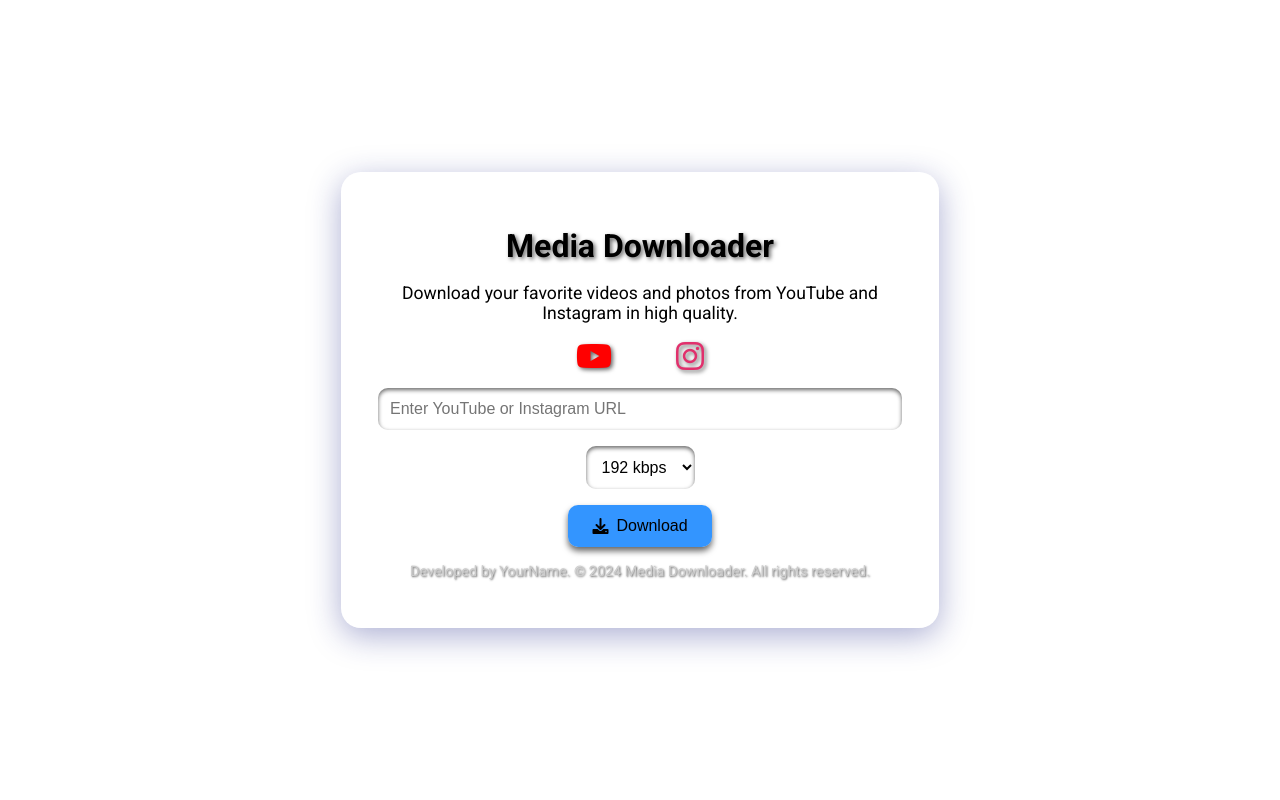
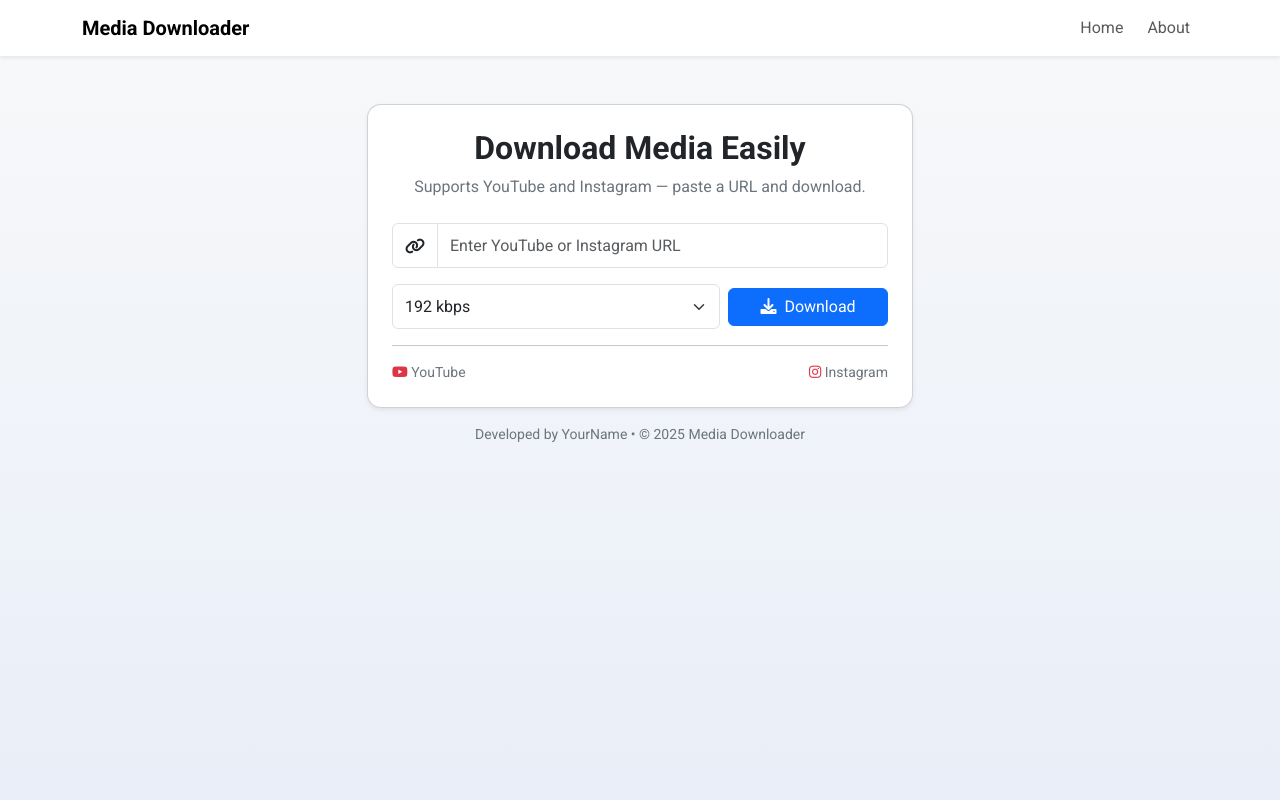
Before and after one commit to ShivDev007/yt_mp3_downloader, a Flask app: page / in a window 1280 px wide. Run offline with Flask 3, Linux system fonts and the light colour scheme; some libraries are stand-ins or nearby versions.

Commit message:
changed the UI little bit

```diff
--- a/static/css/styles.css
+++ b/static/css/styles.css
@@ -89,141 +89,122 @@ select {
 
 
 
+/* Custom styles for Bootstrap-based UI */
+
+:root {
+    --brand: #0d6efd;
+    /* Bootstrap primary */
+    --muted: #6c757d;
+    --card-radius: 14px;
+}
+
 body {
     font-family: 'Roboto', sans-serif;
-    margin: 0;
-    padding: 0;
-    background: url('') no-repeat center center fixed;
-    background-size: cover;
-    display: flex;
-    justify-content: center;
-    align-items: center;
-    height: 100vh;
-    color: #000000;
+    background: linear-gradient(180deg, #f8f9fa 0%, #e9eef8 100%);
+    color: #212529;
+    -webkit-font-smoothing: antialiased;
+    -moz-osx-font-smoothing: grayscale;
+    min-height: 100vh;
 }
 
-.main-container {
-    display: flex;
-    justify-content: center;
-    align-items: center;
-    width: 100%;
-    height: 100%;
+.card {
+    border-radius: var(--card-radius);
 }
 
-.content-container {
-    background: rgba(255, 255, 255, 0.1);
-    padding: 2em 3em;
-    border-radius: 20px;
-    box-shadow: 0 8px 32px 0 rgba(31, 38, 135, 0.37);
-    backdrop-filter: blur(10px);
-    -webkit-backdrop-filter: blur(10px);
-    border: 1px solid rgba(255, 255, 255, 0.18);
-    text-align: center;
-    max-width: 500px;
-    width: 100%;
+.card .card-body {
+    padding: 1.5rem;
 }
 
-.title {
+h2.card-title {
     font-weight: 700;
-    margin-bottom: 0.5em;
-    color: #000000;
-    text-shadow: 2px 2px 4px rgba(0, 0, 0, 0.6);
+    margin-bottom: 0.25rem;
 }
 
-.description {
-    margin-bottom: 1em;
-    color: #000000;
-    font-size: 1.1em;
+.text-muted {
+    color: var(--muted) !important;
 }
 
-.input-group {
-    display: flex;
-    flex-direction: column;
-    align-items: center;
-}
-
-.icon-group {
-    display: flex;
-    justify-content: center;
-    margin-bottom: 1em;
-}
-
+/* Icons */
 .youtube-icon {
     color: #ff0000;
-    font-size: 2em;
-    margin-right: 1em;
-    text-shadow: 2px 2px 4px rgba(0, 0, 0, 0.6);
 }
 
 .instagram-icon {
     color: #e1306c;
-    font-size: 2em;
-    margin-left: 1em;
-    text-shadow: 2px 2px 4px rgba(0, 0, 0, 0.6);
 }
 
-input[type="text"], select {
-    width: 100%;
-    padding: 0.75em;
-    margin-bottom: 1em;
-    border: none;
-    border-radius: 10px;
-    font-size: 1em;
-    background-color: rgba(255, 255, 255, 0.2);
-    color: #000000;
-    box-shadow: inset 0 2px 4px rgba(0, 0, 0, 0.6);
+/* Thumbnail area */
+#thumbnail-container img {
+    max-height: 220px;
+    object-fit: cover;
 }
 
-select {
-    padding: 0.75em;
+/* Message/alerts */
+#message {
+    margin-top: 0.5rem;
 }
 
+/* Make input text clearer on mobile */
+.form-control,
+.form-select {
+    min-height: 45px;
+}
+
+/* Small screens adjustments */
+@media (max-width: 576px) {
+    .card {
+        margin: 0 0.5rem;
+    }
+
+    .card .card-body {
+        padding: 1rem;
+    }
+
+    .form-control {
+        font-size: 0.95rem;
+    }
+}
+
+/* Micro-interactions & animations */
 .btn {
-    display: flex;
-    align-items: center;
-    justify-content: center;
-    padding: 0.75em 1.5em;
-    background-color: rgba(0, 123, 255, 0.8);
-    color: rgb(0, 0, 0);
-    border: none;
-    border-radius: 10px;
-    cursor: pointer;
-    font-size: 1em;
-    transition: background-color 0.3s ease;
-    box-shadow: 0 4px 6px rgba(0, 0, 0, 0.6);
+    transition: transform 150ms ease, box-shadow 150ms ease;
 }
 
 .btn:hover {
-    background-color: rgba(0, 86, 179, 0.8);
+    transform: translateY(-2px);
+    box-shadow: 0 6px 18px rgba(13, 110, 253, 0.12);
 }
 
-.btn i {
-    margin-right: 0.5em;
+.btn:active {
+    transform: scale(0.98);
 }
 
-#thumbnail-container {
-    margin-top: 1em;
+.btn-pop {
+    animation: subtlePop 260ms ease;
 }
 
-#thumbnail {
-    max-width: 100%;
-    border-radius: 10px;
-    box-shadow: 0 4px 6px rgba(0, 0, 0, 0.6);
+#thumbnail-container img {
+    opacity: 0;
+    transform: translateY(8px) scale(0.995);
+    transition: opacity 350ms ease, transform 350ms ease;
 }
 
-.hidden {
-    display: none;
+#thumbnail-container.show img {
+    opacity: 1;
+    transform: translateY(0) scale(1);
 }
 
-#message {
-    margin-top: 1em;
-    color: red;
-    text-shadow: 2px 2px 4px rgba(0, 0, 0, 0.6);
+/* small animation fallback */
+@keyframes subtlePop {
+    0% {
+        transform: scale(0.98);
+    }
+
+    60% {
+        transform: scale(1.02);
+    }
+
+    100% {
+        transform: scale(1);
+    }
 }
-
-footer {
-    margin-top: 1em;
-    color: #cccccc;
-    font-size: 0.9em;
-    text-shadow: 1px 1px 2px rgba(0, 0, 0, 0.6);
-}
--- a/static/js/scripts.js
+++ b/static/js/scripts.js
@@ -27,31 +27,85 @@
 //     return (match && match[2].length == 11) ? match[2] : null;
 // }
 
-document.getElementById('convert-form').addEventListener('submit', function(event) {
-    var url = document.getElementById('url').value;
+document.addEventListener('DOMContentLoaded', function () {
+    var form = document.getElementById('convert-form');
+    var urlInput = document.getElementById('url');
+    var message = document.getElementById('message');
+    var thumbnail = document.getElementById('thumbnail');
+    var thumbnailContainer = document.getElementById('thumbnail-container');
+    var downloadBtn = document.getElementById('download-btn');
+    var btnSpinner = document.getElementById('btn-spinner');
+    var btnText = document.getElementById('btn-text');
+    var qualitySelect = document.getElementById('quality');
+
+    function showToast(text, type) {
+        var toastEl = document.getElementById('app-toast');
+        var toastBody = document.getElementById('app-toast-body');
+        toastBody.textContent = text;
+        toastEl.classList.remove('bg-success', 'bg-danger');
+        toastEl.classList.add(type === 'success' ? 'bg-success' : 'bg-danger');
+        var bsToast = new bootstrap.Toast(toastEl);
+        bsToast.show();
+    }
+
+    function showAlert(text, type) {
+        message.className = 'alert alert-' + (type || 'danger');
+        message.textContent = text;
+        message.classList.remove('d-none');
+        // also show a toast for better visibility
+        showToast(text, type);
+    }
+
+    function clearAlert() {
+        message.className = 'alert d-none';
+        message.textContent = '';
+    }
+
+    form.addEventListener('submit', function (event) {
+        var url = urlInput.value.trim();
         if (!url) {
             event.preventDefault();
-        document.getElementById('message').textContent = "Please enter a valid URL.";
-    } else {
-        document.getElementById('message').textContent = "";
+            showAlert('Please enter a valid URL.', 'danger');
+            return;
         }
+
+        // Micro animation on button for feedback
+        downloadBtn.classList.add('btn-pop');
+        setTimeout(function () { downloadBtn.classList.remove('btn-pop'); }, 300);
+
+        // Show spinner and disable button while request proceeds
+        btnSpinner.classList.remove('d-none');
+        downloadBtn.setAttribute('disabled', 'disabled');
+        clearAlert();
     });
 
-document.getElementById('url').addEventListener('input', function() {
-    var url = this.value;
+    urlInput.addEventListener('input', function () {
+        var url = this.value.trim();
         var videoId = getYouTubeVideoId(url);
         if (videoId) {
-        var thumbnailUrl = `https://img.youtube.com/vi/${videoId}/hqdefault.jpg`;
-        var thumbnail = document.getElementById('thumbnail');
+            var thumbnailUrl = 'https://img.youtube.com/vi/' + videoId + '/hqdefault.jpg';
             thumbnail.src = thumbnailUrl;
-        thumbnail.classList.remove('hidden');
-        document.getElementById('quality-container').classList.remove('hidden');
+            // show container then animate thumbnail (animate.css + CSS fallback)
+            thumbnailContainer.classList.remove('d-none');
+            thumbnailContainer.classList.remove('show');
+            thumbnail.classList.remove('animate__animated', 'animate__fadeInUp');
+            // force reflow to retrigger animation
+            void thumbnail.offsetWidth;
+            thumbnail.classList.add('animate__animated', 'animate__fadeInUp');
+            // CSS fallback
+            thumbnailContainer.classList.add('show');
+            qualitySelect.parentElement.classList.remove('d-none');
+            clearAlert();
         } else if (url.includes('instagram.com')) {
-        document.getElementById('thumbnail').classList.add('hidden');
-        document.getElementById('quality-container').classList.add('hidden');
+            thumbnailContainer.classList.add('d-none');
+            thumbnailContainer.classList.remove('show');
+            qualitySelect.parentElement.classList.add('d-none');
+            clearAlert();
         } else {
-        document.getElementById('thumbnail').classList.add('hidden');
-        document.getElementById('quality-container').classList.add('hidden');
+            thumbnailContainer.classList.add('d-none');
+            thumbnailContainer.classList.remove('show');
+            qualitySelect.parentElement.classList.remove('d-none');
+            clearAlert();
         }
     });
 
@@ -60,3 +114,5 @@ function getYouTubeVideoId(url) {
         var match = url.match(regExp);
         return (match && match[2].length == 11) ? match[2] : null;
     }
+
+});
--- a/templates/index.html
+++ b/templates/index.html
@@ -35,45 +35,118 @@
 
 <!DOCTYPE html>
 <html lang="en">
+
 <head>
     <meta charset="UTF-8">
-    <meta name="viewport" content="width=device-width, initial-scale=1.0">
+    <meta name="viewport" content="width=device-width, initial-scale=1">
     <title>Media Downloader</title>
-    <link rel="stylesheet" href="{{ url_for('static', filename='css/styles.css') }}">
+    <!-- Bootstrap CSS -->
+    <link href="https://cdn.jsdelivr.net/npm/bootstrap@5.3.2/dist/css/bootstrap.min.css" rel="stylesheet"
+        integrity="sha384-" crossorigin="anonymous">
+    <link rel="stylesheet" href="https://cdnjs.cloudflare.com/ajax/libs/animate.css/4.1.1/animate.min.css" />
     <link rel="stylesheet" href="https://cdnjs.cloudflare.com/ajax/libs/font-awesome/6.0.0-beta3/css/all.min.css">
     <link href="https://fonts.googleapis.com/css2?family=Roboto:wght@400;500;700&display=swap" rel="stylesheet">
+    <link rel="stylesheet" href="{{ url_for('static', filename='css/styles.css') }}">
 </head>
-<body>
-    <div class="main-container">
-        <div class="content-container">
-            <h1 class="title">Media Downloader</h1>
-            <p class="description">Download your favorite videos and photos from YouTube and Instagram in high quality.</p>
-            <form id="convert-form" action="/download" method="post">
-                <div class="input-group">
-                    <div class="icon-group">
-                        <i class="fab fa-youtube youtube-icon"></i>
-                        <i class="fab fa-instagram instagram-icon"></i>
+
+<body class="bg-light">
+    <nav class="navbar navbar-expand-lg navbar-light bg-white shadow-sm">
+        <div class="container">
+            <a class="navbar-brand fw-bold" href="#">Media Downloader</a>
+            <button class="navbar-toggler" type="button" data-bs-toggle="collapse" data-bs-target="#navMenu"
+                aria-controls="navMenu" aria-expanded="false" aria-label="Toggle navigation">
+                <span class="navbar-toggler-icon"></span>
+            </button>
+            <div class="collapse navbar-collapse" id="navMenu">
+                <ul class="navbar-nav ms-auto">
+                    <li class="nav-item me-2"><a class="nav-link" href="#">Home</a></li>
+                    <li class="nav-item"><a class="nav-link" href="#">About</a></li>
+                </ul>
+            </div>
+        </div>
+    </nav>
+
+    <main class="py-5">
+        <div class="container">
+            <div class="row justify-content-center">
+                <div class="col-12 col-md-8 col-lg-6">
+                    <div class="card shadow-sm animate__animated animate__fadeInUp">
+                        <div class="card-body p-4">
+                            <h2 class="card-title text-center mb-2">Download Media Easily</h2>
+                            <p class="text-center text-muted mb-4">Supports YouTube and Instagram — paste a URL and
+                                download.</p>
+
+                            <form id="convert-form" action="/download" method="post" class="needs-validation"
+                                novalidate>
+                                <div class="mb-3">
+                                    <label for="url" class="form-label visually-hidden">Media URL</label>
+                                    <div class="input-group">
+                                        <span class="input-group-text bg-white"><i class="fas fa-link"></i></span>
+                                        <input type="text" name="url" id="url" class="form-control"
+                                            placeholder="Enter YouTube or Instagram URL" required>
+                                    </div>
+                                    <div class="invalid-feedback">Please enter a valid URL.</div>
+                                </div>
+
+                                <div class="row g-2 align-items-center mb-3">
+                                    <div class="col-7 col-sm-8">
+                                        <select name="quality" id="quality" class="form-select" required>
+                                            <option value="192">192 kbps</option>
+                                            <option value="256">256 kbps</option>
+                                            <option value="320">320 kbps</option>
+                                        </select>
+                                    </div>
+                                    <div class="col-5 col-sm-4 d-grid">
+                                        <button id="download-btn" type="submit" class="btn btn-primary btn-block">
+                                            <span id="btn-text"><i class="fas fa-download me-2"></i>Download</span>
+                                            <span id="btn-spinner" class="spinner-border spinner-border-sm ms-2 d-none"
+                                                role="status" aria-hidden="true"></span>
+                                        </button>
+                                    </div>
+                                </div>
+
+                                <div id="thumbnail-container" class="text-center mb-3 d-none">
+                                    <img id="thumbnail" src="" alt="Thumbnail" class="img-fluid rounded shadow-sm"
+                                        style="max-height:200px;">
+                                </div>
+
+                                <div id="message" class="alert d-none" role="alert"></div>
+                            </form>
+
+                            <hr>
+                            <div class="d-flex justify-content-between small text-muted">
+                                <div><i class="fab fa-youtube text-danger"></i> YouTube</div>
+                                <div><i class="fab fa-instagram text-danger"></i> Instagram</div>
+                            </div>
+                        </div>
                     </div>
-                    <input type="text" name="url" id="url" placeholder="Enter YouTube or Instagram URL" required>
-                    <div id="quality-container">
-                        <select name="quality" id="quality" required>
-                            <option value="192">192 kbps</option>
-                            <option value="256">256 kbps</option>
-                            <option value="320">320 kbps</option>
-                        </select>
-                    </div>
-                    <button type="submit" class="btn"><i class="fas fa-download"></i> Download</button>
+                    <p class="text-center text-muted mt-3 small">Developed by YourName • © <span id="year">2024</span>
+                        Media Downloader</p>
                 </div>
-                <div id="thumbnail-container">
-                    <img id="thumbnail" src="" alt="Video Thumbnail" class="hidden">
-                </div>
-            </form>
-            <div id="message"></div>
-            <footer>
-                <p>Developed by YourName. © 2024 Media Downloader. All rights reserved.</p>
-            </footer>
+            </div>
+        </div>
+    </main>
+
+    <!-- Toast container -->
+    <div class="position-fixed bottom-0 end-0 p-3" style="z-index: 1080">
+        <div id="app-toast" class="toast align-items-center text-white bg-success border-0" role="alert"
+            aria-live="assertive" aria-atomic="true">
+            <div class="d-flex">
+                <div class="toast-body" id="app-toast-body">Message</div>
+                <button type="button" class="btn-close btn-close-white me-2 m-auto" data-bs-dismiss="toast"
+                    aria-label="Close"></button>
+            </div>
         </div>
     </div>
+
+    <!-- Bootstrap Bundle with Popper -->
+    <script src="https://cdn.jsdelivr.net/npm/bootstrap@5.3.2/dist/js/bootstrap.bundle.min.js" integrity="sha384-"
+        crossorigin="anonymous"></script>
+    <script>
+        // Update footer year
+        document.getElementById('year').textContent = new Date().getFullYear();
+    </script>
     <script src="{{ url_for('static', filename='js/scripts.js') }}"></script>
 </body>
+
 </html>
```
Also changed, not shown: 2 other files. Lines whose indentation alone changed are shown as unchanged.
